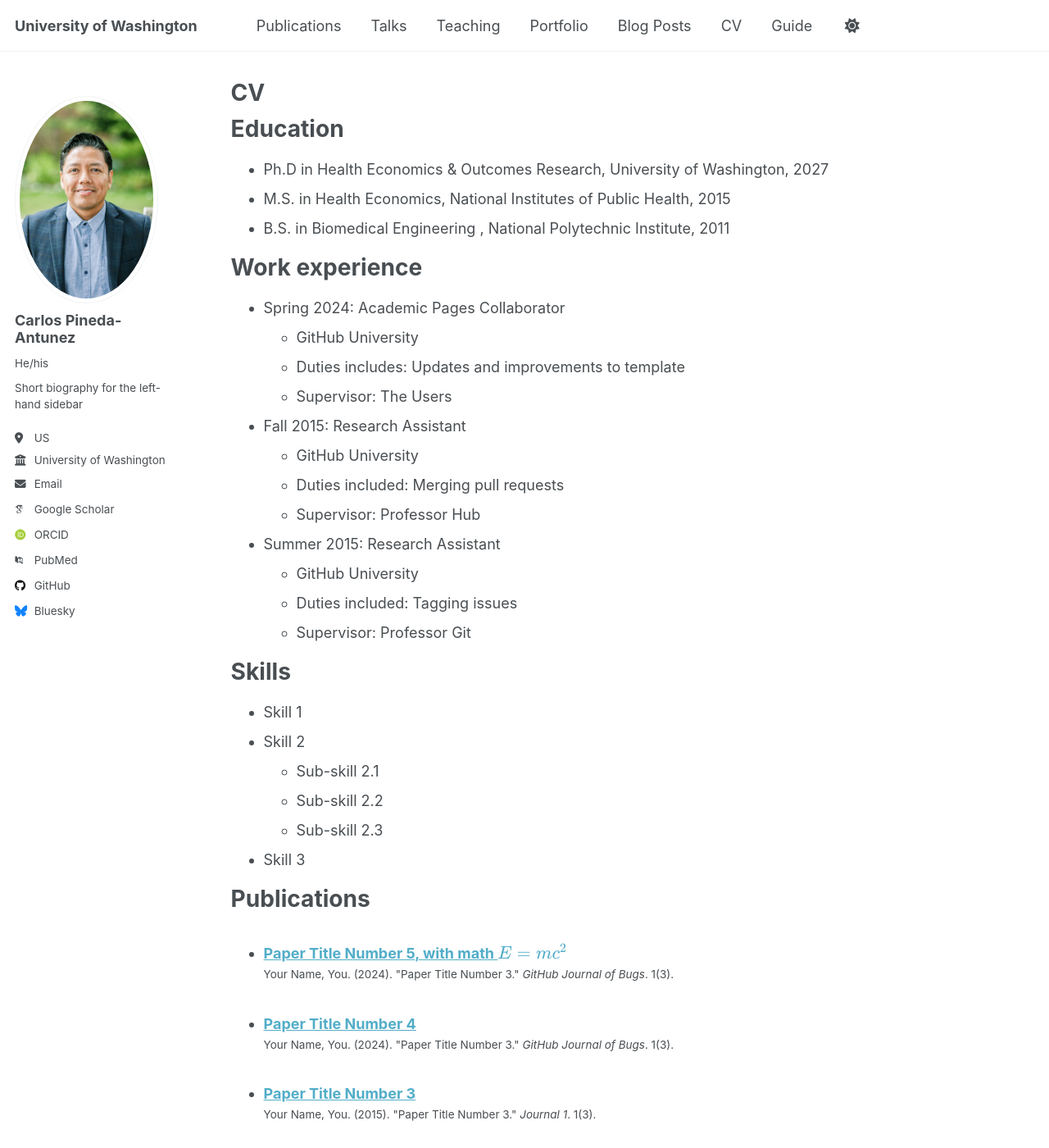
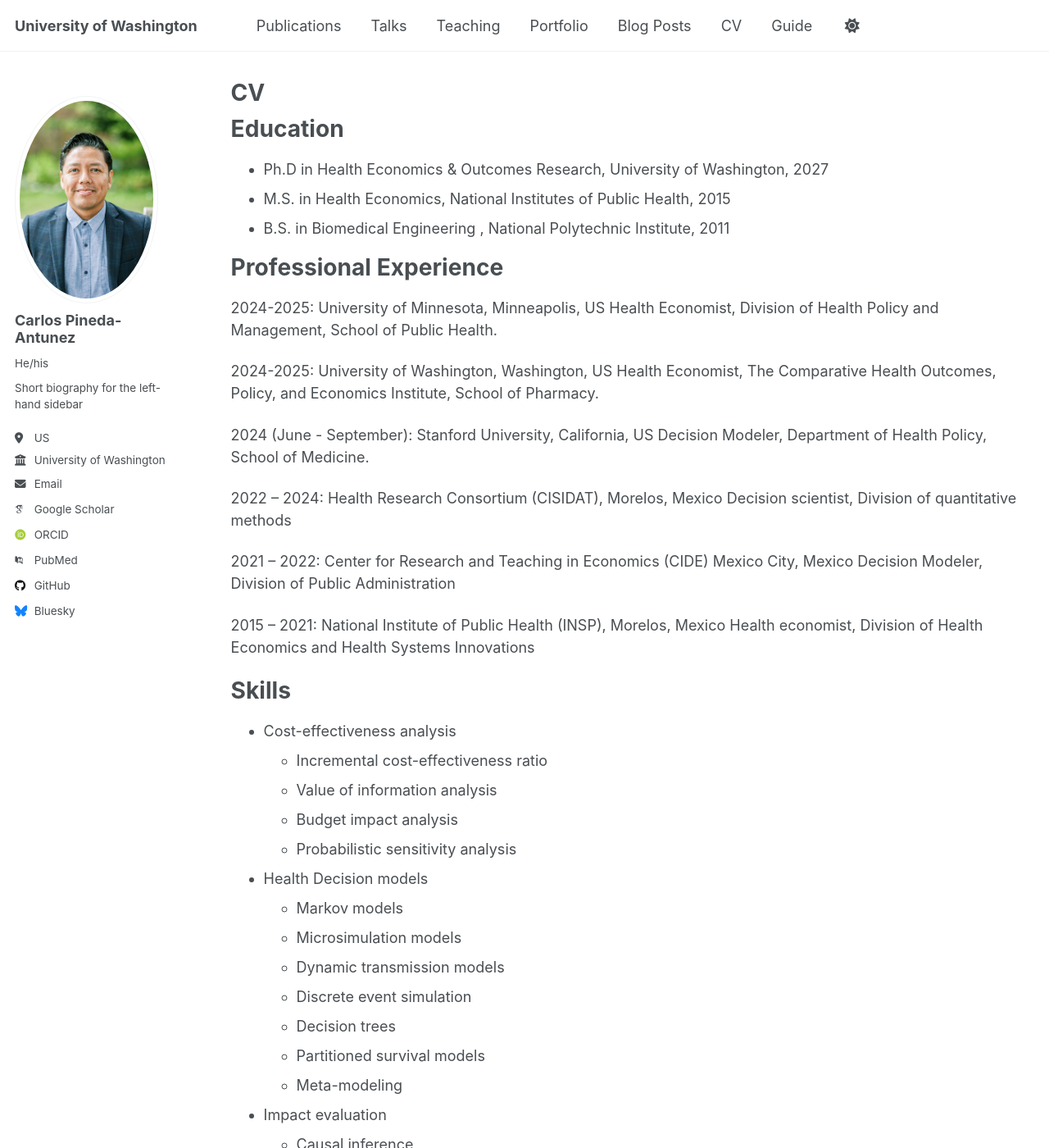
Before and after one commit to CarlosPiant/CarlosPiant.github.io, a Jekyll site: the page built from _pages/cv.md, in a window 1280 px wide and 1400 px high. Shown: the whole window at 82% size. Built offline with Jekyll 4.4.1, drawn with Linux system fonts in a browser that asks for light colours; some web fonts are replaced; a script that is not in the unit is left out; some of the changed text lies outside the part shown.

Commit message:
Update cv.md

```diff
--- a/_pages/cv.md
+++ b/_pages/cv.md
@@ -15,31 +15,61 @@ Education
 * M.S. in Health Economics, National Institutes of Public Health, 2015
 * B.S. in Biomedical Engineering , National Polytechnic Institute, 2011
 
-Work experience
+Professional Experience
 ======
-* Spring 2024: Academic Pages Collaborator
-  * GitHub University
-  * Duties includes: Updates and improvements to template
-  * Supervisor: The Users
 
-* Fall 2015: Research Assistant
-  * GitHub University
-  * Duties included: Merging pull requests
-  * Supervisor: Professor Hub
+2024-2025: University of Minnesota, Minneapolis, US
+Health Economist, Division of Health Policy and Management, School of Public Health.
 
-* Summer 2015: Research Assistant
-  * GitHub University
-  * Duties included: Tagging issues
-  * Supervisor: Professor Git
+2024-2025: University of Washington, Washington, US
+Health Economist, The Comparative Health Outcomes, Policy, and Economics Institute, School of Pharmacy.
+
+2024 (June - September): Stanford University, California, US
+Decision Modeler, Department of Health Policy, School of Medicine.
+
+2022 – 2024: Health Research Consortium (CISIDAT), Morelos, Mexico
+Decision scientist, Division of quantitative methods
+
+2021 – 2022: Center for Research and Teaching in Economics (CIDE) Mexico City, Mexico
+Decision Modeler, Division of Public Administration
+
+2015 – 2021: National Institute of Public Health (INSP), Morelos, Mexico
+Health economist, Division of Health Economics and Health Systems Innovations
+
 
 Skills
 ======
-* Skill 1
-* Skill 2
-  * Sub-skill 2.1
-  * Sub-skill 2.2
-  * Sub-skill 2.3
-* Skill 3
+
+* Cost-effectiveness analysis
+  * Incremental cost-effectiveness ratio
+  * Value of information analysis
+  * Budget impact analysis
+  * Probabilistic sensitivity analysis
+* Health Decision models
+  * Markov models
+  * Microsimulation models
+  * Dynamic transmission models
+  * Discrete event simulation
+  * Decision trees
+  * Partitioned survival models
+  * Meta-modeling
+* Impact evaluation
+  * Causal inference
+  * Quasi-experimental methods
+  * Machine learning for impact evaluation
+* Cost analysis
+  * Microcosting
+  * Cost estimation
+  * Impact budgeting
+* Evidence synthesis
+  * Systematic reviews
+  * Meta-analysis
+  * Network meta-analysis
+* Artificial Intelligence
+  * Deep learning
+  * Generative AI
+
+
 
 Publications
 ======
@@ -59,6 +89,19 @@ Teaching
     {% include archive-single-cv.html %}
   {% endfor %}</ul>
 
-Service and leadership
+Awards
 ======
-* Currently signed in to 43 different slack teams
+
+2023, Rubenstein  Endowed Memorial Scholarship,  University of Washington.
+
+2023, Graduate School Top Scholar Fellowship, University of Washington.
+
+2023, Mexico's CONACyT Graduate Fellowship for pursuing a PhD program abroad.
+
+2022, SMDM Lee B. Lusted Student Prize finalist in Quantitative Methods and Theoretical Developments for an outstanding presentation.
+
+2015, Thesis honorable mention by the academic department of the INSP.
+
+2013, Mexico's CONACyT Graduate Fellowship for Masters Studies.
+
+2009, Acknowledge of academic excellence in undergraduate studies in biomedical engineering.
```
